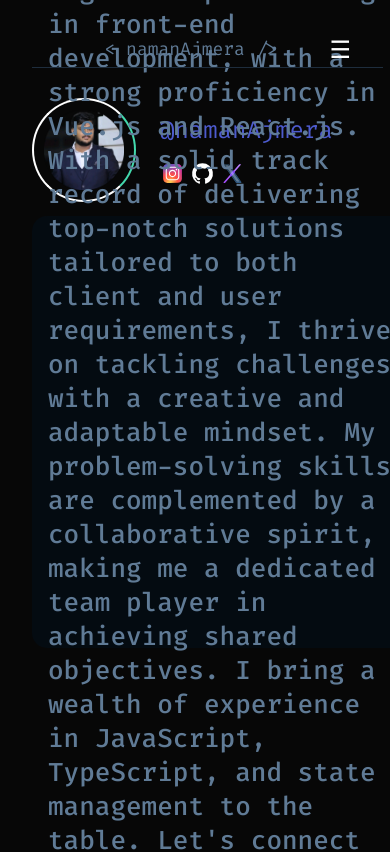
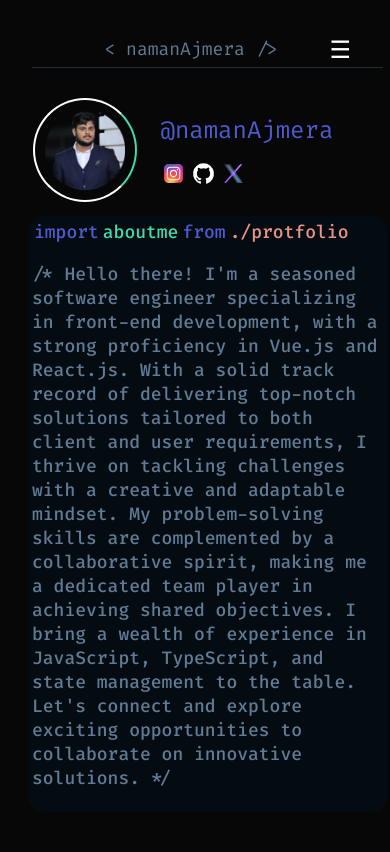
Before and after one commit to namanajmera/web-dev-portfolio, a React (Create React App) app: page /about in a window 390 px wide. Shown: the top 852 px of the page. Built offline with nearby package versions, Linux system fonts and the light colour scheme.

Commit message:
Added: About component responsives.

```diff
--- a/src/components/About Component/AboutComponent.module.scss
+++ b/src/components/About Component/AboutComponent.module.scss
@@ -19,17 +19,6 @@
         flex-direction  : column;
         padding         : 1rem;
 
-        /* .counting {
-            .count {
-                list-style : none;
-                font-family: $primary-font;
-                font-size  : 26px;
-                color      : $secondry-color-1;
-                font-style : normal;
-                font-weight: 200;
-                line-height: normal;
-            }
-        } */
         .import-statement {
             font-family: $primary-font;
             font-size  : 26px;
@@ -69,4 +58,69 @@
         }
     }
 
+    @media (max-width: 822px) {
+        .bottom-container {
+            height : auto;
+            padding: 0.75rem;
+
+            .import-statement {
+                font-size: 22px;
+            }
+
+            .me-text {
+                p {
+                    font-size: 22px;
+                }
+            }
+        }
+    }
+
+    @media (max-width: 768px) {
+        display        : flex;
+        justify-content: center;
+        align-items    : center;
+
+        .bottom-container {
+            height : auto;
+            padding: 0.5rem;
+
+            .import-statement {
+                font-size: 20px;
+            }
+
+            .me-text {
+                p {
+                    font-size: 20px;
+                }
+            }
+        }
+    }
+
+    @media (max-width: 480px) {
+        display        : flex;
+        justify-content: center;
+        align-items    : center;
+
+        .bottom-container {
+            height : auto;
+            padding: 0.25rem;
+
+            .import-statement {
+                font-size: 18px;
+                display  : flex;
+                flex-wrap: wrap;
+
+                span {
+                    display: inline-block;
+                    margin : 0 2px;
+                }
+            }
+
+            .me-text {
+                p {
+                    font-size: 18px;
+                }
+            }
+        }
+    }
 }
```
